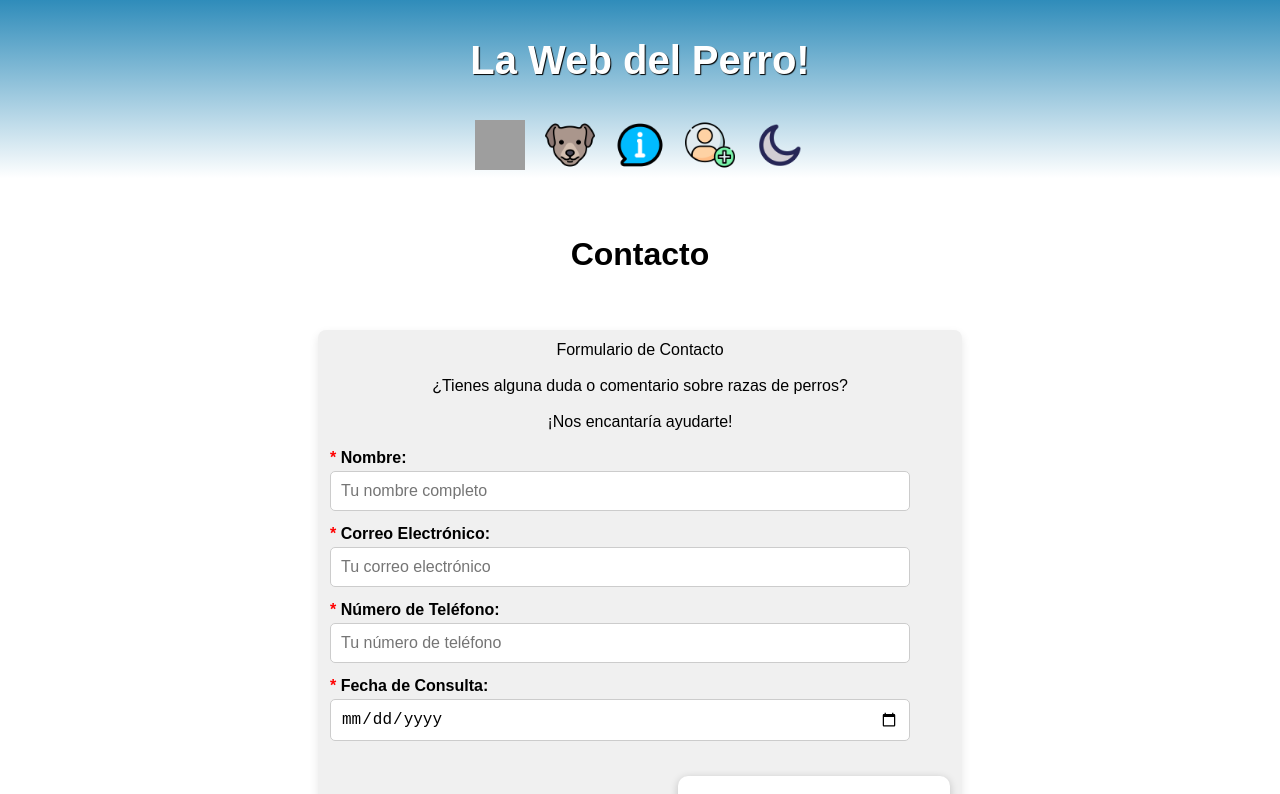
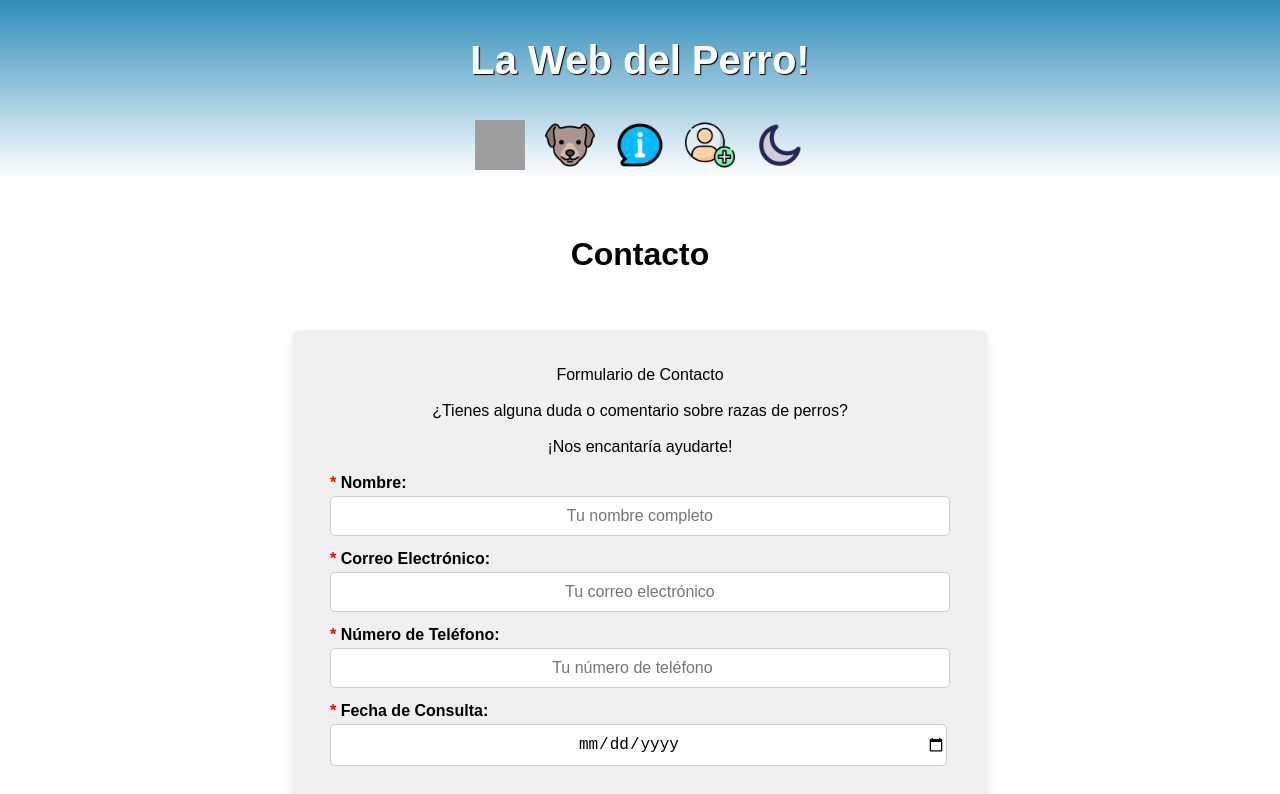
Before and after one commit to rekznoz/lawebdelperro, a React (Vite) app: page /contacto in a window 1280 px wide. Shown: the top 794 px of the page. Built offline with nearby package versions, Linux system fonts and the light colour scheme; grey boxes are pictures that could not be loaded.

Commit message:
Texto error

```diff
--- a/src/css/formulario.css
+++ b/src/css/formulario.css
@@ -9,7 +9,7 @@ h1 {
 .contFormContacto {
     max-width: 50%;
     width: 30%;
-    padding: 1%;
+    padding: 3%;
     background-color: var(--fondo-formulario);
     box-shadow: 0 4px 10px rgba(0, 0, 0, 0.1);
     border-radius: 8px;
@@ -35,6 +35,20 @@ h1 {
     margin-bottom: 15px;
 }
 
+.contFormContacto .FormError {
+    display: none;
+    background-color: #f8d7da;
+    color: #721c24;
+    padding: 10px;
+    border-radius: 5px;
+    margin-bottom: 10px;
+    text-align: center;
+}
+
+.contFormContacto .ShowError {
+    display: block;
+}
+
 .contFormContacto label {
     display: block;
     margin-bottom: 5px;
@@ -42,8 +56,10 @@ h1 {
 }
 
 .contFormContacto input, textarea, select {
-    width: 90%;
-    padding: 10px;
+    width: 99%;
+    padding-top: 10px;
+    padding-bottom: 10px;
+    text-align: center;
     border: 1px solid #ccc;
     border-radius: 5px;
     font-size: 16px;
@@ -81,8 +97,7 @@ h1 {
 .contFormContacto .centrarcuadros {
     display: flex;
     align-items: center;
-    justify-content: space-between;
-    gap: 20px;
+    justify-content: space-around;
 }
 
 .contFormContacto .grupocheck, .gruporadio {
--- a/src/pages/Contacto.jsx
+++ b/src/pages/Contacto.jsx
@@ -14,101 +14,53 @@ const forumarioDefecto = {
 }
 
 function validarNombre(nombre) {
-    if (nombre !== '') {
     let verificacion = true
     let error = ''
     if (nombre.length < 3) {
         verificacion = false
-            error = 'El nombre debe tener al menos 3 caracteres'
     }
     if (nombre.length > 50) {
         verificacion = false
-            error = 'El nombre debe tener como máximo 50 caracteres'
     }
     if (!/^[a-zA-Z ]+$/.test(nombre)) {
         verificacion = false
-            error = 'El nombre solo puede contener letras y espacios'
-        }
-        if (!verificacion) {
-            Swal.fire({
-                title: 'Error',
-                text: error,
-                icon: 'error',
-                confirmButtonText: 'Aceptar'
-            })
     }
     return verificacion
 }
-}
 
 function validarEmail(email) {
-    if (email !== '') {
     let verificacion = true
     let error = ''
     if (!/^[^\s@]+@[^\s@]+\.[^\s@]+$/.test(email)) {
         verificacion = false
-            error = 'El correo electrónico no es válido'
-        }
-        if (!verificacion) {
-            Swal.fire({
-                title: 'Error',
-                text: error,
-                icon: 'error',
-                confirmButtonText: 'Aceptar'
-            })
     }
     return verificacion
 }
-}
 
 function validarTelefono(telefono) {
-    if (telefono !== '') {
     let verificacion = true
     let error = ''
     if (telefono.length < 8) {
         verificacion = false
-            error = 'El teléfono debe tener al menos 8 caracteres'
     }
     if (telefono.length > 15) {
         verificacion = false
-            error = 'El teléfono debe tener como máximo 15 caracteres'
     }
     if (!/^[0-9]+$/.test(telefono)) {
         verificacion = false
-            error = 'El teléfono solo puede contener números'
-        }
-        if (!verificacion) {
-            Swal.fire({
-                title: 'Error',
-                text: error,
-                icon: 'error',
-                confirmButtonText: 'Aceptar'
-            })
     }
     return verificacion
 }
-}
 
 function validarFecha(fecha) {
-    if (fecha !== '') {
     let verificacion = true
     let error = ''
     let fechaActual = new Date()
     let fechaIngresada = new Date(fecha)
     if (fechaIngresada < fechaActual) {
         verificacion = false
-            error = 'La fecha debe ser mayor a la fecha actual'
-        }
-        if (!verificacion) {
-            Swal.fire({
-                title: 'Error',
-                text: error,
-                icon: 'error',
-                confirmButtonText: 'Aceptar'
-            })
     }
     return verificacion
-    }
 }
 
 export default function Contacto() {
@@ -118,30 +70,32 @@ export default function Contacto() {
     const {nombre, email, telefono, fecha, intereses, tienePerros, razaFavorita, mensaje} = formulario
 
     const handleBlur = (e) => {
-        if (e.target.name === 'nombre') {
-            if (!validarNombre(e.target.value)) {
+        if (
+            (e.target.name === 'nombre' && !validarNombre(e.target.value)) ||
+            (e.target.name === 'email' && !validarEmail(e.target.value)) ||
+            (e.target.name === 'telefono' && !validarTelefono(e.target.value)) ||
+            (e.target.name === 'fecha' && !validarFecha(e.target.value))
+        ) {
+
+            const error = document.querySelector(`#${e.target.name}`).nextElementSibling
+            error.textContent = `El campo ${e.target.name} es inválido`
+            error.classList.add('ShowError')
+
+            setFormulario({
+                ...formulario,
+                [e.target.name]: ''
+            })
             return
-            }
-        }
-        if (e.target.name === 'email') {
-            if (!validarEmail(e.target.value)) {
-                return
-            }
-        }
-        if (e.target.name === 'telefono') {
-            if (!validarTelefono(e.target.value)) {
-                return
-            }
-        }
-        if (e.target.name === 'fecha') {
-            if (!validarFecha(e.target.value)) {
-                return
-            }
-        }
+        } else {
+            const error = document.querySelector(`#${e.target.name}`).nextElementSibling
+            error.textContent = ''
+            error.classList.remove('ShowError')
+
             setFormulario({
                 ...formulario,
                 [e.target.name]: e.target.value
             })
+        }
     }
 
     const hadnleChange = (e) => {
@@ -153,7 +107,7 @@ export default function Contacto() {
 
     // Funcion que se ejecuta cada vez que se cambia un checkbox
     const handleCheck = (e) => {
-        const { value, checked } = e.target
+        const {value, checked} = e.target
 
         setFormulario((prevState) => {
             const interesesActualizados = checked
@@ -182,17 +136,18 @@ export default function Contacto() {
     // Funcion que se ejecuta al enviar el formulario
     const handleSubmit = (e) => {
         e.preventDefault()
-        if (!validarNombre(nombre) || !validarEmail(email) || !validarTelefono(telefono) || !validarFecha(fecha)) {
+        if (nombre.trim() === '' || email.trim() === '' || telefono.trim() === '' || fecha.trim() === '' || razaFavorita.trim() === '') {
             Swal.fire({
                 title: 'Error',
-                text: 'Por favor, completa correctamente los campos requeridos',
+                text: 'Todos los campos marcados con * son obligatorios',
                 icon: 'error',
                 confirmButtonText: 'Aceptar'
             })
+            return
         } else {
             Swal.fire({
                 title: 'Mensaje Enviado',
-                text: '¡Gracias por contactarnos! Nos pondremos en contacto contigo en la fecha indicada',
+                text: '¡Gracias por contactarnos!',
                 icon: 'success',
                 confirmButtonText: 'Aceptar'
             })
@@ -215,22 +170,30 @@ export default function Contacto() {
 
                         <div className="opciones">
                             <label htmlFor="nombre"><span className='requiere'>*</span> Nombre:</label>
-                            <input type="text" id="nombre" name="nombre" placeholder="Tu nombre completo" value={nombre} onBlur={handleBlur} onChange={hadnleChange}/>
+                            <input type="text" id="nombre" name="nombre" placeholder="Tu nombre completo" value={nombre}
+                                   onBlur={handleBlur} onChange={hadnleChange}/>
+                            <p className="FormError"></p>
                         </div>
 
                         <div className="opciones">
                             <label htmlFor="email"><span className='requiere'>*</span> Correo Electrónico:</label>
-                            <input type="email" id="email" name="email" placeholder="Tu correo electrónico" value={email} onBlur={handleBlur} onChange={hadnleChange}/>
+                            <input type="email" id="email" name="email" placeholder="Tu correo electrónico"
+                                   value={email} onBlur={handleBlur} onChange={hadnleChange}/>
+                            <p className="FormError"></p>
                         </div>
 
                         <div className="opciones">
                             <label htmlFor="telefono"><span className='requiere'>*</span> Número de Teléfono:</label>
-                            <input type="number" id="telefono" name="telefono" placeholder="Tu número de teléfono" value={telefono} onBlur={handleBlur} onChange={hadnleChange}/>
+                            <input type="number" id="telefono" name="telefono" placeholder="Tu número de teléfono"
+                                   value={telefono} onBlur={handleBlur} onChange={hadnleChange}/>
+                            <p className="FormError"></p>
                         </div>
 
                         <div className="opciones">
                             <label htmlFor="fecha"><span className='requiere'>*</span> Fecha de Consulta:</label>
-                            <input type="date" id="fecha" name="fecha" value={fecha} onBlur={handleBlur} onChange={hadnleChange}/>
+                            <input type="date" id="fecha" name="fecha" value={fecha} onBlur={handleBlur}
+                                   onChange={hadnleChange}/>
+                            <p className="FormError"></p>
                         </div>
 
                         <div className="opciones centrarcuadros">
@@ -240,11 +203,13 @@ export default function Contacto() {
                                     <p><span className='requiere'>*</span> ¿Tienes perros?</p>
                                 </label>
                                 <label>
-                                    <input type="radio" name="tienePerros" value="si" onChange={handleRadio} checked={tienePerros === 'si'}/>
+                                    <input type="radio" name="tienePerros" value="si" onChange={handleRadio}
+                                           checked={tienePerros === 'si'}/>
                                     <span>Si</span>
                                 </label>
                                 <label>
-                                    <input type="radio" name="tienePerros" value="no" onChange={handleRadio} checked={tienePerros === 'no'}/>
+                                    <input type="radio" name="tienePerros" value="no" onChange={handleRadio}
+                                           checked={tienePerros === 'no'}/>
                                     <span>No</span>
                                 </label>
                             </div>
@@ -259,7 +224,8 @@ export default function Contacto() {
                                     <span>Cuidados de Perros </span>
                                 </label>
                                 <label className="contenedorCheck">
-                                    <input type="checkbox" name="intereses" value="alimentacion" onChange={handleCheck}/>
+                                    <input type="checkbox" name="intereses" value="alimentacion"
+                                           onChange={handleCheck}/>
                                     <span>Alimentación de Perros </span>
                                 </label>
                                 <label className="contenedorCheck">
@@ -271,7 +237,8 @@ export default function Contacto() {
                         </div>
 
                         <div className="opciones">
-                            <label htmlFor="razaFavorita"><span className='requiere'>*</span> Raza de Perro Favorita:</label>
+                            <label htmlFor="razaFavorita"><span className='requiere'>*</span> Raza de Perro
+                                Favorita:</label>
                             <select id="razaFavorita" name="razaFavorita" onChange={hadnleChange}>
                                 <option value="" disabled>Selecciona una raza</option>
                                 <option value="labrador">Labrador Retriever</option>
@@ -284,7 +251,8 @@ export default function Contacto() {
 
                         <div className="opciones">
                             <label htmlFor="mensaje">Mensaje:</label>
-                            <textarea id="mensaje" name="mensaje" placeholder="Escribe tu mensaje aquí" value={mensaje} onChange={hadnleChange}/>
+                            <textarea id="mensaje" name="mensaje" placeholder="Escribe tu mensaje aquí" value={mensaje}
+                                      onChange={hadnleChange}/>
                         </div>
 
                         <button type="submit">Enviar Mensaje</button>
```
Lines whose indentation alone changed are shown as unchanged.
